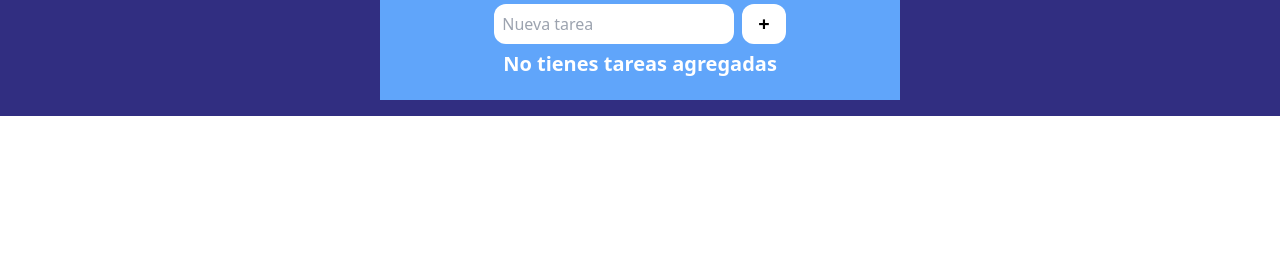
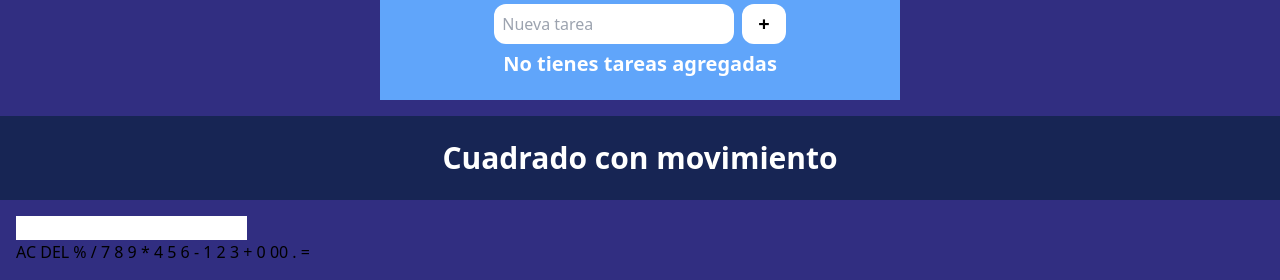
Before and after one commit to Danswer42/Proyecto-EjerciciosDeJS, a plain HTML site: page index.html in a window 1280 px wide. Shown: the part 690-970 px from the top of the page. Before the commit the page ends 806 px from the top, so only its background shows below. Drawn offline with nearby package versions, Linux system fonts and the light colour scheme.

Commit message:
Update index.html

```diff
--- a/index.html
+++ b/index.html
@@ -47,8 +47,40 @@
   </div>
 
   <!--Cuadro que se mueve cuando se presiona una flecha-->
-  <div>
+  <div class="bg-blue-950 p-3">
+    <h1 class="flex justify-center text-3xl pt-3 pb-3 font-bold text-white"> Cuadrado con movimiento </h1>
+    <section id="square">
+      <div id="hijo"></div>
+    </section>
+  </div>
 
+  <!-- Calculadora -->
+  <div class="bg-indigo-900 p-4">
+    <section id="container">
+      <input type="text" class="display" />
+      <div class="buttons">
+        <button class="operator" data-value="AC">AC</button>
+        <button class="operator" data-value="DEL">DEL</button>
+        <button class="operator" data-value="%">%</button>
+        <button class="operator" data-value="/">/</button>
+        <button data-value="7">7</button>
+        <button data-value="8">8</button>
+        <button data-value="9">9</button>
+        <button class="operator" data-value="*">*</button>
+        <button data-value="4">4</button>
+        <button data-value="5">5</button>
+        <button data-value="6">6</button>
+        <button class="operator" data-value="-">-</button>
+        <button data-value="1">1</button>
+        <button data-value="2">2</button>
+        <button data-value="3">3</button>
+        <button class="operator" data-value="+">+</button>
+        <button data-value="0">0</button>
+        <button data-value="00">00</button>
+        <button data-value=".">.</button>
+        <button class="operator" data-value="=">=</button>
+      </div>
+    </section>
   </div>
 </body>
 <script src="script.js"></script>
```
